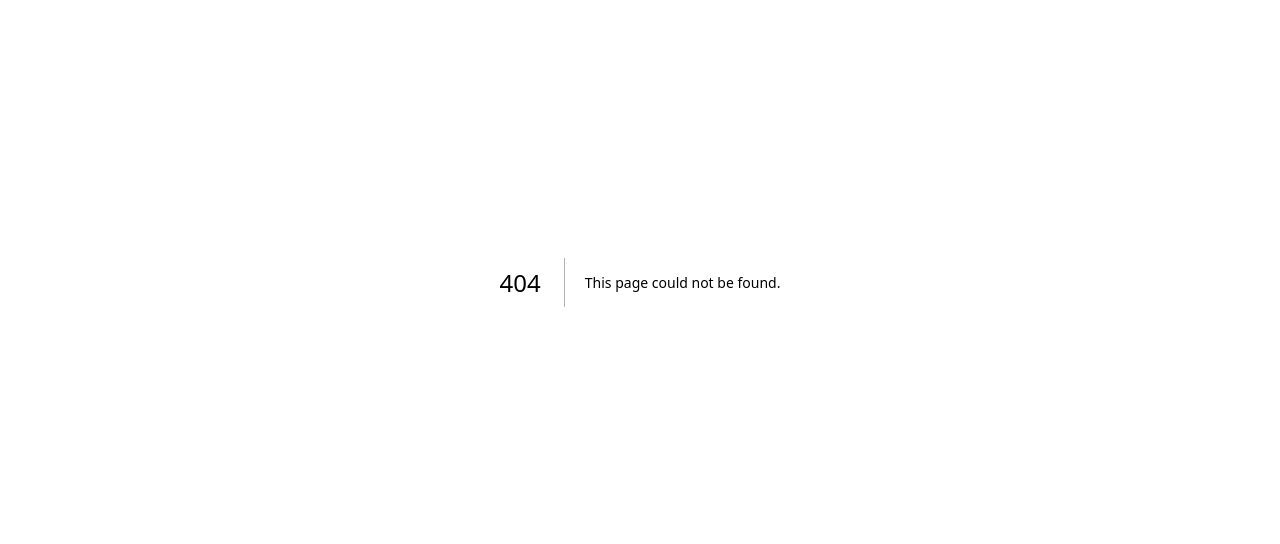
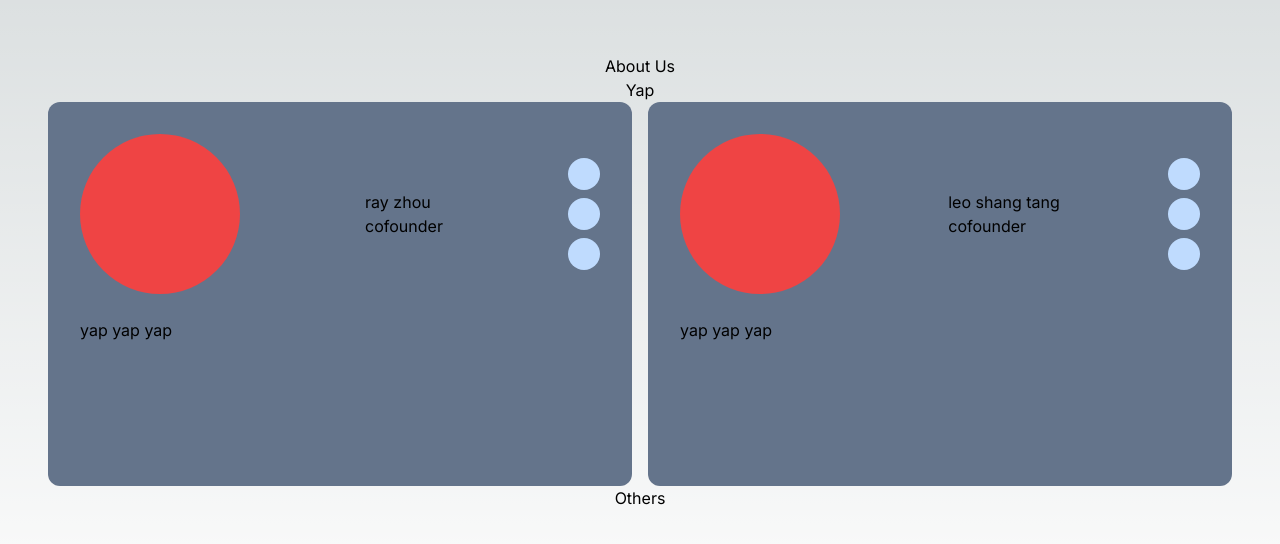
Before and after one commit to ratemystudyspot/website, a Next.js app: page /about in a window 1280 px wide. Before the commit this address had no page. Shown: the part 118-662 px from the top of the page. Built offline with nearby package versions, Linux system fonts and the light colour scheme.

Commit message:
initial setup

```diff
--- /dev/null
+++ b/src/app/about/page.tsx
@@ -0,0 +1,39 @@
+import PersonCard from "@/src/components/about/PersonCard";
+
+const peopleObject = {
+  // placeholder obj
+  Person1: {
+    name: "ray zhou",
+    title: "cofounder",
+    linkedin: "http://google.ca/",
+    github: "http://google.ca/",
+    instagram: "http://google.ca/",
+    message: " yap yap yap",
+  },
+  Person2: {
+    name: "leo shang tang",
+    title: "cofounder",
+    linkedin: "http://google.ca/",
+    github: "http://google.ca/",
+    instagram: "http://google.ca/",
+    message: " yap yap yap",
+  },
+};
+
+export default function Home() {
+  return (
+    // List of study spots
+
+    <main className="relative flex min-h-screen flex-col items-center justify-center overflow-x-hidden p-12">
+      <div className="flex w-full flex-col items-center">
+        <h1>About Us</h1>
+        <h2>Yap</h2>
+      </div>
+      <div className="flex h-96 w-full flex-row gap-4">
+        <PersonCard person={peopleObject.Person1} />
+        <PersonCard person={peopleObject.Person2} />
+      </div>
+      <div>Others</div>
+    </main>
+  );
+}
--- /dev/null
+++ b/src/components/about/PersonCard.tsx
@@ -0,0 +1,40 @@
+interface PersonCardProps {
+  person: {
+    name: string;
+    title: string;
+    linkedin: string;
+    github: string;
+    instagram: string;
+    message: string;
+  };
+}
+
+export default function PersonCard({
+  person: { name, title, linkedin, github, instagram, message },
+}: PersonCardProps) {
+  return (
+    <div className="w-1/2 rounded-xl bg-slate-500 p-8">
+      <div className="flex flex-row justify-between">
+        <div className="size-40 rounded-full bg-red-500"></div>
+        <div className="flex flex-col justify-center">
+          <h2>{name}</h2>
+          <p>{title}</p>
+        </div>
+        <div className="flex flex-col justify-center gap-2">
+          <div className="size-8 rounded-2xl bg-blue-200">
+            <a href={linkedin}></a>
+          </div>
+          <div className="size-8 rounded-2xl bg-blue-200">
+            <a href={github}></a>
+          </div>
+          <div className="size-8 rounded-2xl bg-blue-200">
+            <a href={instagram}></a>
+          </div>
+        </div>
+      </div>
+      <div className="w-full pt-6">
+        <p>{message}</p>
+      </div>
+    </div>
+  );
+}
```
